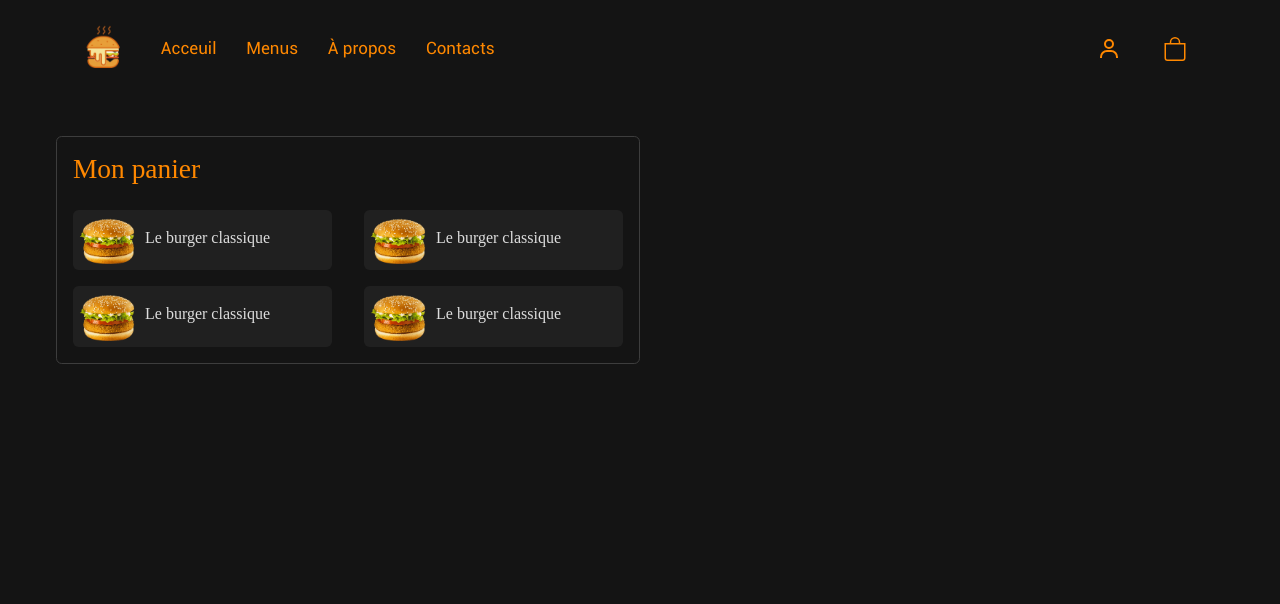
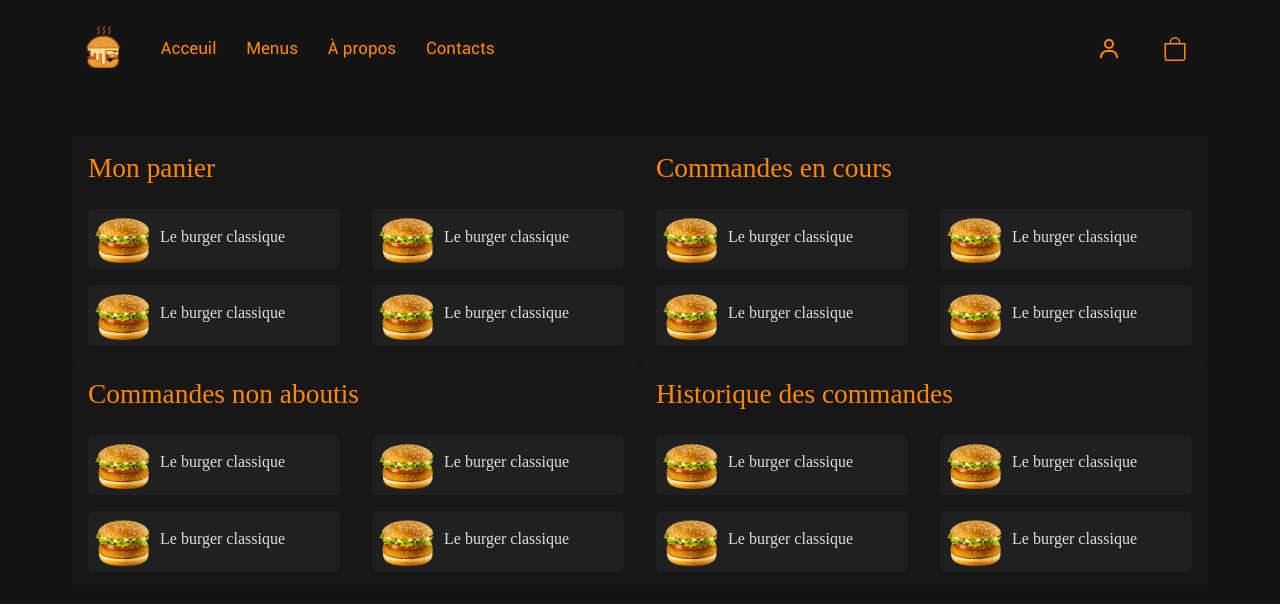
Before and after one commit to Aboubakary833/amine-burger, a React (Create React App) app: page /bag in a window 1280 px wide. Shown: the top 604 px of the page. Built offline with nearby package versions, Linux system fonts and the light colour scheme; a web font is replaced by a local one.

Commit message:
Profile and Bag pages done

```diff
--- a/src/App.css
+++ b/src/App.css
@@ -270,7 +270,9 @@
 
 .text-popone {font-family: popone;}
 
-.cart {border: .1px solid #3d3d3d;}
+.cart {background: #171717;}
+
+/* .cart {border: .1px solid #3d3d3d;} */
 
 .product {
   width: 100%;
--- a/src/components/Block.jsx
+++ b/src/components/Block.jsx
@@ -6,16 +6,16 @@ const Block = ({title, data}) => {
         <div className="col-12 col-md-6 cart rounded">
                     <h2 className="mt-1 text-popone text-suncolor">{title}</h2>
                     <div className="row mt-2">
-                        <div className="col-12 col-lg-6 gap-1">
+                        <div className="col-12 col-lg-6">
                             <Product product={data} />
                         </div>
-                        <div className="col-12 col-lg-6 gap-1">
+                        <div className="col-12 col-lg-6">
                             <Product product={data} />
                         </div>
-                        <div className="col-12 col-lg-6 gap-1">
+                        <div className="col-12 col-lg-6">
                             <Product product={data} />
                         </div>
-                        <div className="col-12 col-lg-6 gap-1">
+                        <div className="col-12 col-lg-6">
                             <Product product={data} />
                         </div>
                     </div>
--- a/src/pages/Bag.jsx
+++ b/src/pages/Bag.jsx
@@ -10,10 +10,13 @@ const Bag = () => {
     }
     return (
         <div className='mt-2 mt-md-4'>
-            <div className="row gap-2">
-
-                <Block title="Mon panier" data={test_product} />
-
+            <div className="container">
+                <div className="row">
+                    <Block title="Mon panier" data={test_product} />
+                    <Block title="Commandes en cours" data={test_product} />
+                    <Block title="Commandes non aboutis" data={test_product} />
+                    <Block title="Historique des commandes" data={test_product} />
+                </div>
             </div>
         </div>
     );
```
